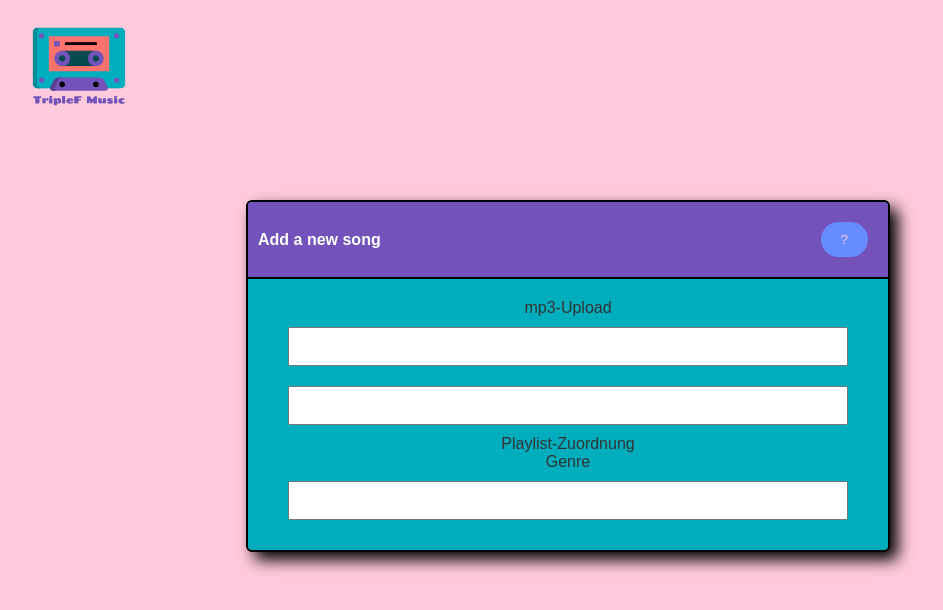
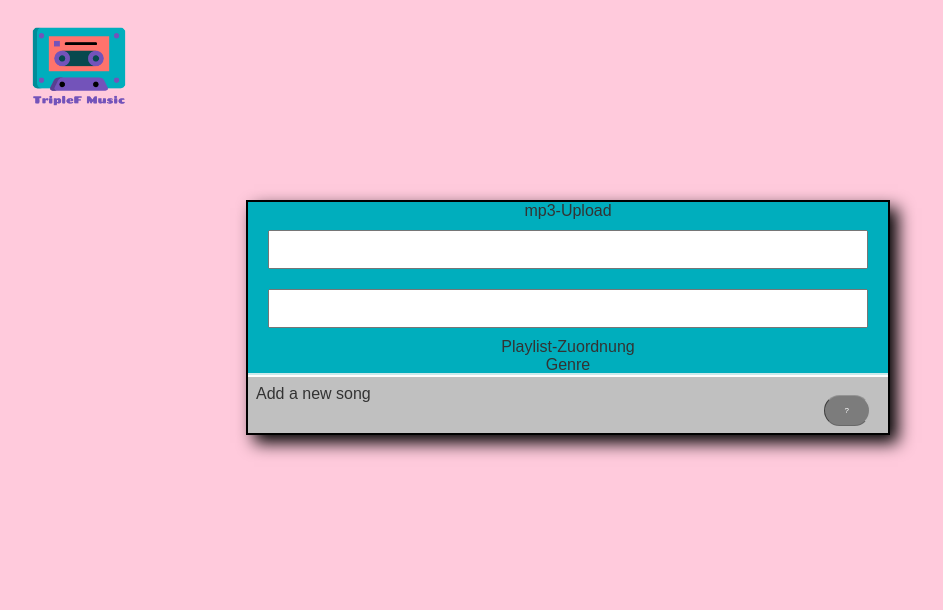
Before and after one commit to FionaBlackler/IPR-Projekt-SS24, a React (Vite) app in the folder TripleFMusic/: page /addsong in a window 1280 px wide. Shown: the top 610 px of the page, without its empty margins (72-1015 px from the left). Built offline with nearby package versions, Linux system fonts and the light colour scheme.

Commit message:
styled components hinzugefügt

```diff
--- a/TripleFMusic/src/main.jsx
+++ b/TripleFMusic/src/main.jsx
@@ -9,6 +9,7 @@ import Song from './pages/MainArea/Song.jsx'
 import Login from './pages/MainArea/Login.jsx'
 import AddSong from './pages/MainArea/AddSong.jsx'
 import About from './pages/MainArea/About.jsx'
+
 
 const router = createBrowserRouter(
   createRoutesFromElements(
--- a/TripleFMusic/src/pages/MainArea/AddSong.css
+++ b/TripleFMusic/src/pages/MainArea/AddSong.css
@@ -3,41 +3,41 @@
     max-width: 40rem;
     background-color: #00aebd;
     border: 0.15rem solid #000;
-    border-radius: 6px;
+
     box-shadow: 0.5rem 0.5rem 1rem rgb(0, 0, 0);
     position: relative;
     overflow: hidden;
     margin: 4rem auto;
 }
 
-.titleBar {
-    background-color: #7353ba;
-    color: #fff;
-    padding: 10px;
-    text-align: center;
-    font-weight: bold;
-    border-bottom: 2px solid #000;
-    border-top-left-radius: 0.05rem;
-    border-top-right-radius: 0.05rem;
+.addSongtitleBar {
+    background: #c0c0c0;
+    height: 2.5rem;
+    position: absolute;
+    bottom: 0;
+    width: calc(100% - 1rem);
     display: flex;
-    align-items: center;
+    padding: 0.5rem;
+    z-index: 999999999;
     justify-content: space-between;
+    box-shadow: 0 -2px #fffdfc, 0 -4px #cce9eb;
 }
 
 .help{
     background: #7C7C7C;
-	border-bottom: 0.05rem inset rgba(0,0,0,.5);
-	border-left: 0.05rem inset rgba(0,0,0,.5);
-	border-right: 0.05rem inset rgba(255,255,255,.5);
-	border-top: 0.05rem inset rgba(255,255,255,.5);
+	border-bottom: 0.07rem inset rgba(0,0,0,.5);
+	border-left:  0.07rem inset rgba(0,0,0,.5);
+	border-right: 0.07rem inset rgba(255,255,255,.5);
+	border-top: 0.07rem inset rgba(255,255,255,.5);
 	box-sizing: border-box;
 	color: white;
 	cursor: pointer;
 	display: inline-block;
-	font-size: 2.2rem;
-	margin: 1rem;
-	min-width: 5rem;
-	padding: 0.5rem;
-	text-transform: uppercase;
+	font-size: 0.5rem;
+	min-width: 2rem;
 	width: auto;
 }
+
+.Test{
+
+}
--- a/TripleFMusic/src/pages/MainArea/AddSong.jsx
+++ b/TripleFMusic/src/pages/MainArea/AddSong.jsx
@@ -7,14 +7,14 @@ function AddSong() {
   return (
     <div className='parent'>
 
-      <div className='titleBar'>
-        <div className='titleLable'>Add a new song</div>
-        <div class="title-bar-controls">
-          <button aria-label="help">?</button>
+      <div className='addSongtitleBar'>
+        <div className='addSongtitleLable'>Add a new song</div>
+        <div class="addSongtitle-bar-controls">
+          <button className="help" aria-label="help">?</button>
         </div>
       </div>
 
-      <div className='content'>
+      <div className='addSongcontent'>
         <div>mp3-Upload</div>
         <div>
           <form action='' onClick={() => document.querySelector(".imageUploader").click()}>
@@ -26,10 +26,11 @@ function AddSong() {
         <input type='text' className='songtitle'/>
         </div>
         <input type='text' className='artist'/>
-        <div>Playlist-Zuordnung</div>
+        <div className='Test'>Playlist-Zuordnung</div>
         <div>Genre</div>
         <input type='text' className='notesLyrics'/>
       </div>
+
     </div>
   )
 }
```
